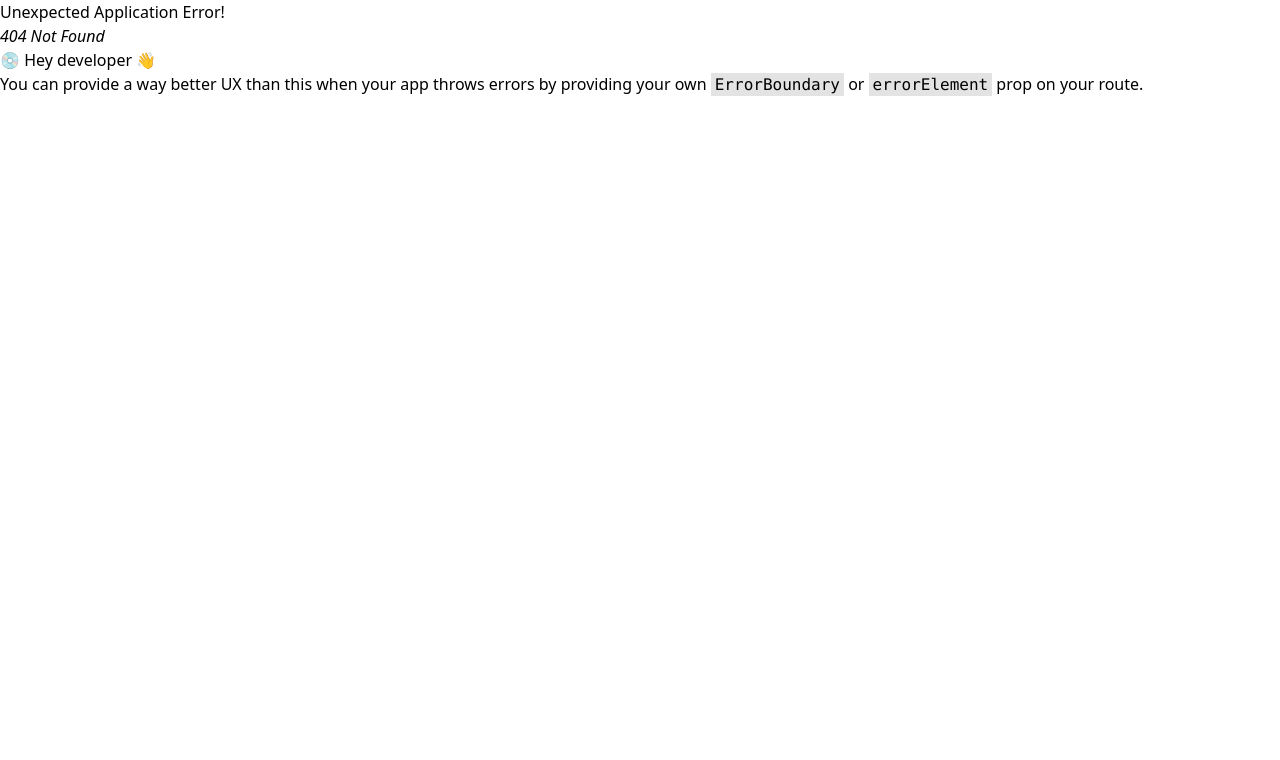
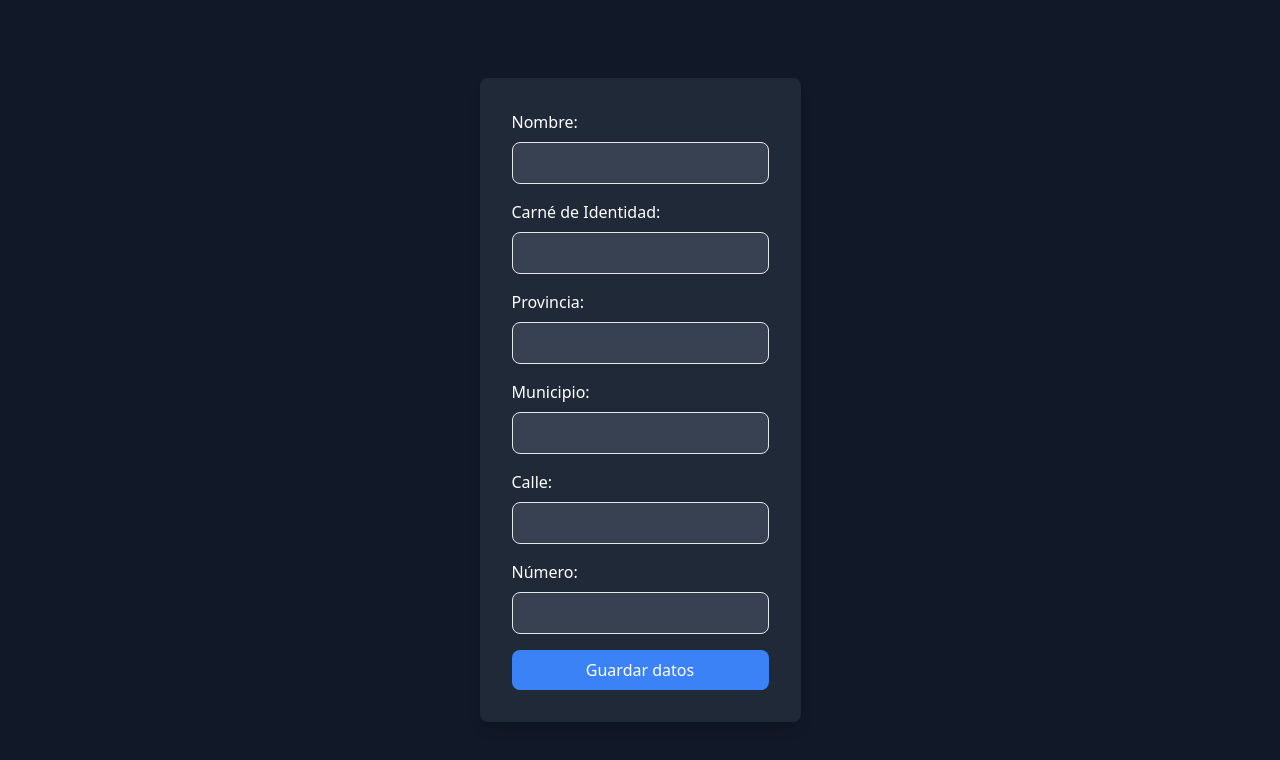
Before and after one commit to drewdev02/front_PW, a React (Vite) app: page /trabajador in a window 1280 px wide. Before the commit this address had no page. Shown: the top 760 px of the page. Built offline with nearby package versions, Linux system fonts and the light colour scheme.

Commit message:
agregada pagina parar insertar trabajador

```diff
--- a/package.json
+++ b/package.json
@@ -10,6 +10,7 @@
     "preview": "vite preview"
   },
   "dependencies": {
+    "axios": "^1.6.8",
     "react": "^18.2.0",
     "react-dom": "^18.2.0",
     "react-router-dom": "^6.23.1"
--- /dev/null
+++ b/src/config.ts
@@ -0,0 +1,3 @@
+const base = "http://localhost:8080";
+export const loginUrl = base + "/auth/login";
+export const registerUrl = base + "/auth/register";
--- a/src/main.tsx
+++ b/src/main.tsx
@@ -3,6 +3,7 @@ import ReactDOM from 'react-dom/client'
 import './input.css'
 import {createBrowserRouter, RouterProvider,} from "react-router-dom";
 import AuthForm from "./pages/login.tsx";
+import Trabajador from "./pages/trabajador.tsx";
 
 
 const router = createBrowserRouter([
@@ -11,8 +12,8 @@ const router = createBrowserRouter([
         element: <AuthForm/>,
     },
     {
-        path: "/users",
-        element: <h1>Users</h1>,
+        path: "/trabajador",
+        element: <Trabajador/>,
     }
 ]);
 
--- a/src/pages/login.tsx
+++ b/src/pages/login.tsx
@@ -1,13 +1,21 @@
 import {useState} from 'react';
+import axios, {HttpStatusCode} from "axios";
+import {loginUrl} from "../config.ts";
 
 function AuthForm() {
-    const [username, setUsername] = useState('');
-    const [password, setPassword] = useState('');
+    const [user, setUser] = useState('');
+    const [pass, setPass] = useState('');
 
-    const handleSubmit = (event: { preventDefault: () => void; }) => {
+    const handleSubmit = async (event: { preventDefault: () => void }) => {
         event.preventDefault();
-        console.log('Usuario:', username);
-        console.log('Contraseña:', password);
+        const res = await axios.post(loginUrl, {
+            username: user,
+            password: pass,
+        })
+        console.debug(res)
+        if (res.status === HttpStatusCode.Ok) {
+            console.info("usuario autenticado correctamente");
+        }
     };
 
     return (
@@ -18,8 +26,8 @@ function AuthForm() {
                     <input
                         type="text"
                         id="username"
-                        value={username}
-                        onChange={(e) => setUsername(e.target.value)}
+                        value={user}
+                        onChange={(e) => setUser(e.target.value)}
                         className="w-full px-3 py-2 bg-gray-700 border rounded-lg text-white"
                     />
                 </div>
@@ -28,8 +36,8 @@ function AuthForm() {
                     <input
                         type="password"
                         id="password"
-                        value={password}
-                        onChange={(e) => setPassword(e.target.value)}
+                        value={pass}
+                        onChange={(e) => setPass(e.target.value)}
                         className="w-full px-3 py-2 bg-gray-700 border rounded-lg text-white"
                     />
                 </div>
--- /dev/null
+++ b/src/pages/trabajador.tsx
@@ -0,0 +1,106 @@
+import {useState} from 'react';
+import axios, {HttpStatusCode} from "axios";
+import {registerUrl} from "../config.ts";
+
+function Trabajador() {
+    const [nombre, setNombre] = useState('');
+    const [carneIdentidad, setCarneIdentidad] = useState('');
+    const [provincia, setProvincia] = useState('');
+    const [municipio, setMunicipio] = useState('');
+    const [calle, setCalle] = useState('');
+    const [numero, setNumero] = useState('');
+
+    const handleSubmit = async (event: { preventDefault: () => void; }) => {
+        event.preventDefault();
+        const res = await axios.post(registerUrl, {
+                nombre: nombre,
+                carneIdentidad: carneIdentidad,
+                direccion: [
+                    {
+                        provincia: provincia,
+                        municipio: municipio,
+                        calle: calle,
+                        numero: numero,
+                    }
+                ],
+                tipo: "normal",
+            }
+        );
+        console.debug(res);
+        if (res.status === HttpStatusCode.Ok) {
+            console.info("Trabajador creado correctamente")
+        }
+    }
+
+    return (
+        <div className="flex justify-center items-center h-screen bg-gray-900 text-white">
+            <form onSubmit={handleSubmit} className="bg-gray-800 p-8 rounded-lg shadow-lg">
+                <div className="mb-4">
+                    <label htmlFor="nombre" className="block mb-2">Nombre:</label>
+                    <input
+                        type="text"
+                        id="nombre"
+                        value={nombre}
+                        onChange={(e) => setNombre(e.target.value)}
+                        className="w-full px-3 py-2 bg-gray-700 border rounded-lg text-white"
+                    />
+                </div>
+                <div className="mb-4">
+                    <label htmlFor="carneIdentidad" className="block mb-2">Carné de Identidad:</label>
+                    <input
+                        type="text"
+                        id="carneIdentidad"
+                        value={carneIdentidad}
+                        onChange={(e) => setCarneIdentidad(e.target.value)}
+                        className="w-full px-3 py-2 bg-gray-700 border rounded-lg text-white"
+                    />
+                </div>
+                <div className="mb-4">
+                    <label htmlFor="provincia" className="block mb-2">Provincia:</label>
+                    <input
+                        type="text"
+                        id="provincia"
+                        value={provincia}
+                        onChange={(e) => setProvincia(e.target.value)}
+                        className="w-full px-3 py-2 bg-gray-700 border rounded-lg text-white"
+                    />
+                </div>
+                <div className="mb-4">
+                    <label htmlFor="municipio" className="block mb-2">Municipio:</label>
+                    <input
+                        type="text"
+                        id="municipio"
+                        value={municipio}
+                        onChange={(e) => setMunicipio(e.target.value)}
+                        className="w-full px-3 py-2 bg-gray-700 border rounded-lg text-white"
+                    />
+                </div>
+                <div className="mb-4">
+                    <label htmlFor="calle" className="block mb-2">Calle:</label>
+                    <input
+                        type="text"
+                        id="calle"
+                        value={calle}
+                        onChange={(e) => setCalle(e.target.value)}
+                        className="w-full px-3 py-2 bg-gray-700 border rounded-lg text-white"
+                    />
+                </div>
+                <div className="mb-4">
+                    <label htmlFor="numero" className="block mb-2">Número:</label>
+                    <input
+                        type="text"
+                        id="numero"
+                        value={numero}
+                        onChange={(e) => setNumero(e.target.value)}
+                        className="w-full px-3 py-2 bg-gray-700 border rounded-lg text-white"
+                    />
+                </div>
+                <button type="submit" className="w-full py-2 px-4 bg-blue-500 hover:bg-blue-600 rounded-lg">Guardar
+                    datos
+                </button>
+            </form>
+        </div>
+    );
+}
+
+export default Trabajador;
```
Also changed, not shown: src/output.css (+7 -7 lines), 1 other file (tests, documents, lock files or other folders).
